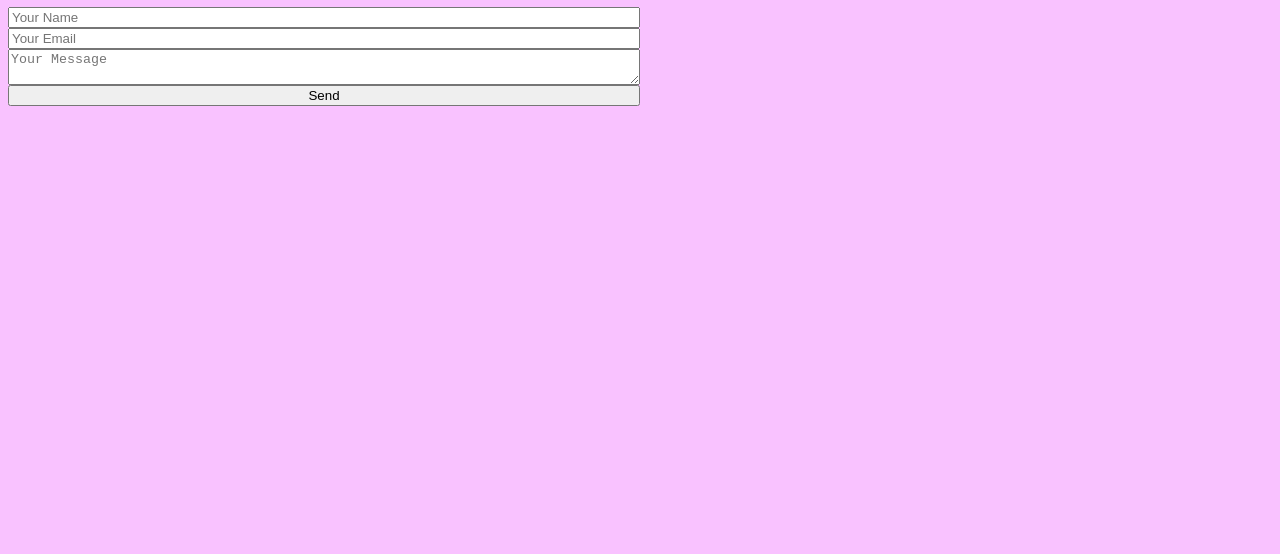
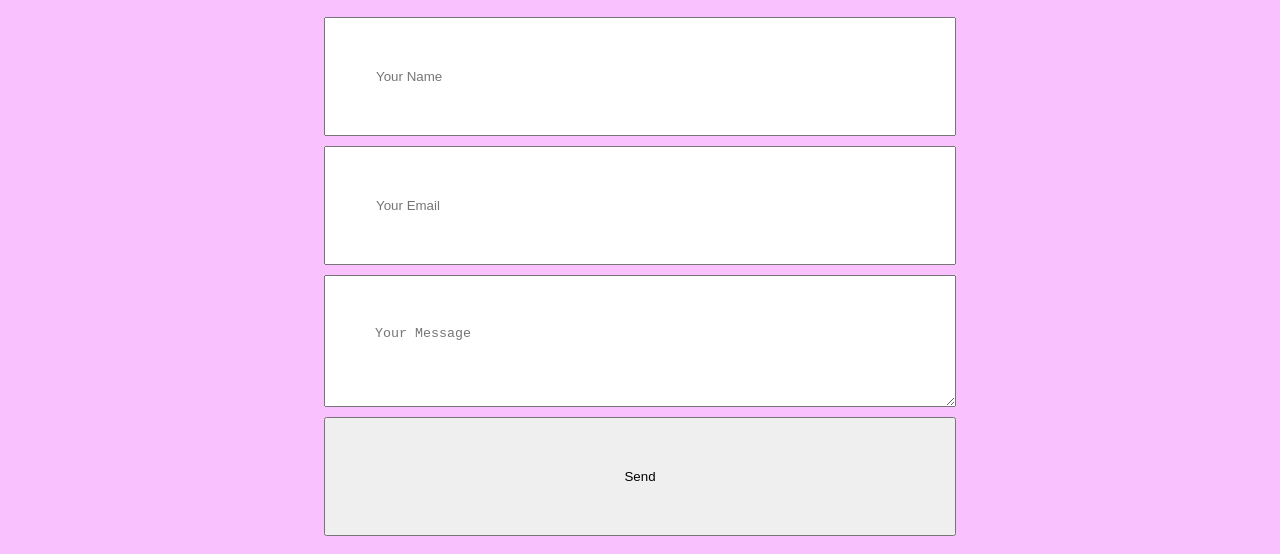
Before and after one commit to reneepermenter/coding-to-victory-final-project, a plain HTML site: page contact.html in a window 1280 px wide. Shown: the part 256-810 px from the top of the page. Drawn offline with Linux system fonts and the light colour scheme.

Commit message:
more styling changes

```diff
--- a/contact.html
+++ b/contact.html
@@ -19,8 +19,8 @@
         </ul>
       </nav>
     </header>
-    <main class="form">
-      <form name="contact" method="POST" data-netlify="true">
+    <main>
+      <form class="form" name="contact" method="POST" data-netlify="true">
         <input type="hidden" name="form-name" value="contact" />
         <input type="text" name="name" placeholder="Your Name" required />
         <input type="email" name="email" placeholder="Your Email" required />
--- a/styles.css
+++ b/styles.css
@@ -20,14 +20,15 @@ nav a {
   color: rgb(10, 181, 232);
 }
 nav ul li a:hover {
-color: white;  text-decoration: underline;
+  color: white;
+  text-decoration: underline;
 }
 header {
   background-color: rgb(14, 16, 15);
   text-align: center;
   width: 100%;
 }
-footer{
+footer {
   text-align: center;
 }
 h1 {
@@ -44,7 +45,9 @@ main {
   width: 100%;
   display: flex;
   flex-direction: column;
+  justify-content: center;
 }
+
 .ytframe {
   width: 50%;
   height: 50vh;
@@ -67,7 +70,6 @@ p {
   margin: 0 10%;
   font-size: xx-large;
   font-weight: bolder;
-  fon
 }
 
 .p1 {
@@ -75,14 +77,12 @@ p {
   display: flex;
 }
 
-form {
+.form {
   width: 50%;
-  margin-top: 10px;
+  margin: 10px auto;
   display: flex;
-  /* justify-content: center; */
-  /* align-content: center; */
+  justify-content: center;
   flex-direction: column;
-  text-align: center;
 }
 .earrings {
   width: 35%;
@@ -92,7 +92,7 @@ form {
 }
 .racing {
   width: 35%;
-  height: auto%;
+  height: auto;
   margin: 10px 0;
   align-self: flex-end;
   display: flex;
@@ -103,3 +103,9 @@ form {
   margin: 10px 0;
   display: flex;
 }
+input,
+textarea,
+button {
+  margin-top: 10px;
+  padding: 50px;
+}
```
